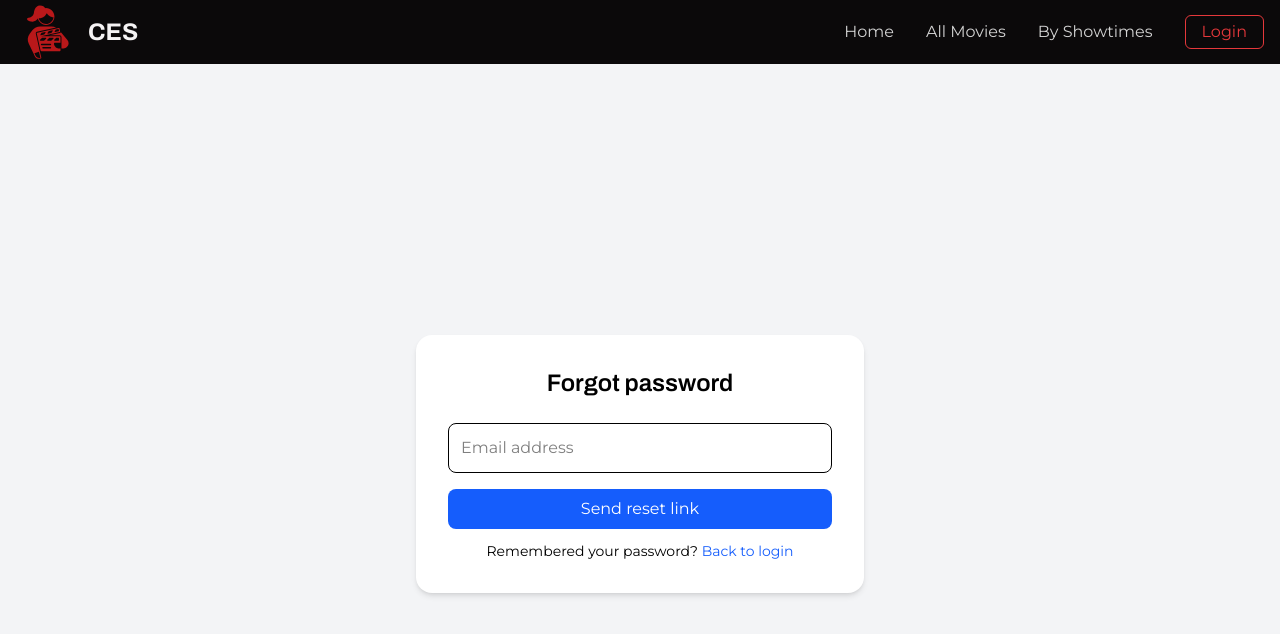
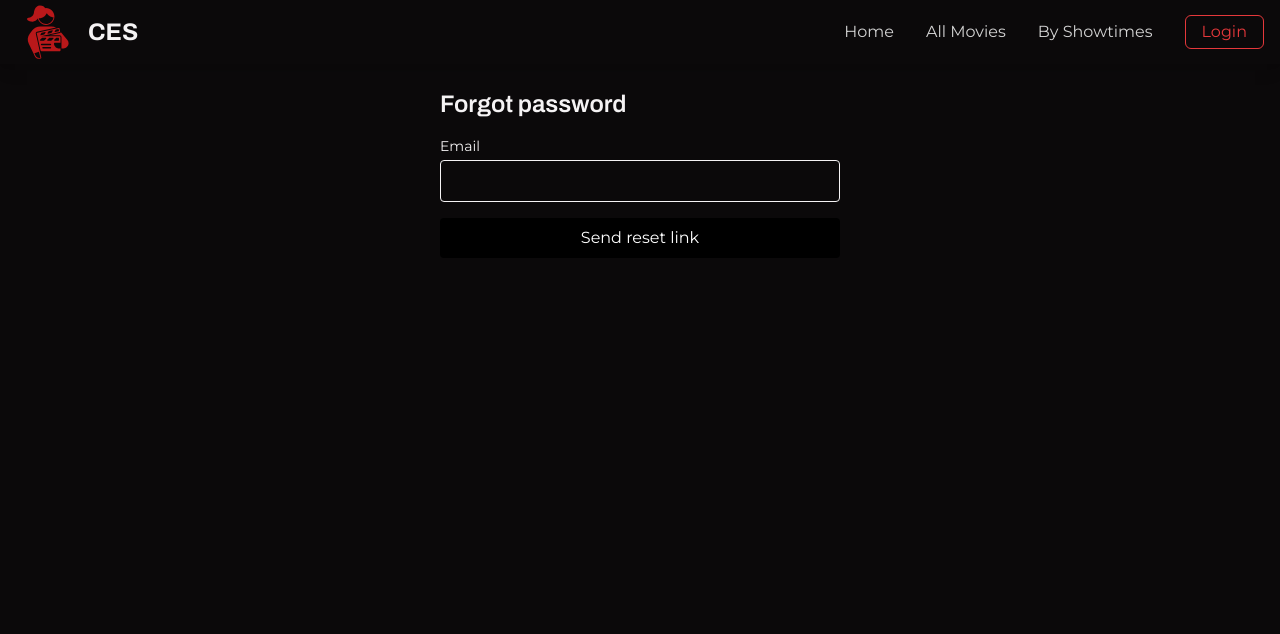
Before and after one commit to SavannahMilburnUGA/ces, a Next.js app in the folder ces/: page /forgot-password in a window 1280 px wide. Shown: the top 634 px of the page. Built offline with nearby package versions, Linux system fonts and the light colour scheme.

Commit message:
forget password working

```diff
--- a/ces/src/app/api/password/reset/route.js
+++ b/ces/src/app/api/password/reset/route.js
@@ -8,70 +8,62 @@ export async function POST(req) {
   try {
     await connectMongoDB();
 
-    const { email, token, newPassword } = await req.json();
-    if (!token || !newPassword) {
-      return NextResponse.json({ error: "token and newPassword are required" }, { status: 400 });
+    const { token, email, newPassword } = await req.json();
+
+    if (!token || !email || !newPassword) {
+      return NextResponse.json(
+        { error: "token, email and newPassword are required" },
+        { status: 400 }
+      );
+    }
+    if (newPassword.length < 8) {
+      return NextResponse.json(
+        { error: "Password must be at least 8 characters" },
+        { status: 400 }
+      );
     }
 
-    // Optional policy
-    if (String(newPassword).length < 8) {
-      return NextResponse.json({ error: "Password must be at least 8 characters" }, { status: 400 });
+    // Find by email first (prevents matching the wrong user)
+    const user = await User.findOne({
+      email: String(email).toLowerCase(),
+      resetPasswordTokenHash: { $exists: true, $ne: null },
+      resetPasswordExpires: { $gt: new Date() },
+    });
+
+    if (!user) {
+      return NextResponse.json(
+        { error: "Reset link is invalid or expired" },
+        { status: 400 }
+      );
     }
 
-    const now = new Date();
-    let user = null;
-
-    // Fast path if email is present
-    if (email) {
-      user = await User.findOne({ email: String(email).toLowerCase() });
+    // Compare the raw token with the stored hash
+    const ok = await bcrypt.compare(String(token), user.resetPasswordTokenHash);
+    if (!ok) {
+      return NextResponse.json(
+        { error: "Reset link is invalid or expired" },
+        { status: 400 }
+      );
     }
 
-    // Token-only path (works even if email missing/garbled)
-    if (!user) {
-      // Only scan users that currently have a **non-expired** reset token
-      const candidates = await User.find({
-        resetPasswordTokenHash: { $exists: true, $ne: null },
-        resetPasswordExpires: { $gt: now },
-      }).select("email name resetPasswordTokenHash resetPasswordExpires");
-
-      for (const u of candidates) {
-        if (await bcrypt.compare(String(token), u.resetPasswordTokenHash)) {
-          user = u;
-          break;
-        }
-      }
-    }
-
-    // Final validation
-    if (
-      !user ||
-      !user.resetPasswordTokenHash ||
-      !user.resetPasswordExpires ||
-      user.resetPasswordExpires < now
-    ) {
-      return NextResponse.json({ error: "Reset link is invalid or expired" }, { status: 400 });
-    }
-
-    // Update password and clear reset fields
+    // All good – update password and clear the reset fields
     user.passwordHash = await bcrypt.hash(String(newPassword), 10);
     user.resetPasswordTokenHash = undefined;
     user.resetPasswordExpires = undefined;
     await user.save();
 
-    // Optional notify
+    // Best-effort notify
     try {
       await sendEmail({
         to: user.email,
         subject: "Your CES password was changed",
-        html: `<p>Hi ${user.name || "there"},</p><p>Your password has been updated.</p>`,
+        html: `<p>Hi ${user.name || "there"},</p><p>Your password was updated.</p>`,
       });
-    } catch {
-      // don't fail reset if email notify has an issue
-    }
+    } catch {}
 
     return NextResponse.json({ ok: true });
-  } catch (err) {
-    console.error("RESET ERROR:", err);
+  } catch (e) {
+    console.error("reset error:", e);
     return NextResponse.json({ error: "Server error" }, { status: 500 });
   }
 }
--- a/ces/src/app/forgot-password/page.js
+++ b/ces/src/app/forgot-password/page.js
@@ -1,52 +1,37 @@
-
 "use client";
-
 import { useState } from "react";
 
 export default function ForgotPasswordPage() {
   const [email, setEmail] = useState("");
-  const [msg, setMsg] = useState({ type: "", text: "" });
   const [busy, setBusy] = useState(false);
+  const [msg, setMsg] = useState("");
 
-  async function submit(e) {
+  const submit = async (e) => {
     e.preventDefault();
-    setBusy(true); setMsg({ type: "", text: "" });
-    const r = await fetch("/api/password/forgot", {
+    setBusy(true); setMsg("");
+    await fetch("/api/password/forgot", {
       method: "POST",
       headers: { "Content-Type": "application/json" },
-      body: JSON.stringify({ email }),
+      body: JSON.stringify({ email })
     });
-    // Always treat as success to avoid enumeration
+    setMsg("If the email exists, a reset link has been sent.");
     setBusy(false);
-    setMsg({ type: "success", text: "If the email exists, a reset link has been sent." });
-  }
+  };
 
   return (
-    <main className="min-h-dvh grid place-items-center bg-gray-100">
-      <section className="bg-white w-full max-w-md rounded-2xl shadow-md p-8 text-black">
-        <h1 className="text-2xl font-semibold mb-6 text-center">Forgot password</h1>
-        {msg.text && (
-          <div className={`mb-4 rounded-md px-3 py-2 text-sm ${msg.type==="success" ? "bg-green-50 text-green-700 border border-green-200" : "bg-red-50 text-red-700 border border-red-200"}`}>
-            {msg.text}
-          </div>
-        )}
-        <form onSubmit={submit} className="grid gap-4">
-          <input
-            type="email"
-            placeholder="Email address"
-            className="border rounded-lg p-3"
-            value={email}
-            onChange={(e)=>setEmail(e.target.value)}
-            required
-          />
-          <button className="bg-blue-600 text-white py-2 rounded-lg hover:bg-blue-700 disabled:opacity-50" disabled={busy}>
-            {busy ? "Sending..." : "Send reset link"}
-          </button>
-        </form>
-        <p className="text-center text-sm mt-3">
-          Remembered your password? <a href="/login" className="text-blue-600 hover:underline">Back to login</a>
-        </p>
-      </section>
+    <main className="max-w-md mx-auto p-6">
+      <h1 className="text-2xl font-semibold mb-4">Forgot password</h1>
+      {msg && <div className="mb-4 text-green-700">{msg}</div>}
+      <form onSubmit={submit} className="space-y-4">
+        <div>
+          <label className="block text-sm mb-1">Email</label>
+          <input className="w-full border rounded px-3 py-2"
+                 value={email} onChange={e=>setEmail(e.target.value)} />
+        </div>
+        <button disabled={busy} className="w-full bg-black text-white rounded px-4 py-2">
+          {busy ? "Sending…" : "Send reset link"}
+        </button>
+      </form>
     </main>
   );
 }
--- a/ces/src/app/reset-password/page.js
+++ b/ces/src/app/reset-password/page.js
@@ -1,13 +1,14 @@
 "use client";
-
 import { useSearchParams, useRouter } from "next/navigation";
-import { useState } from "react";
+import { useMemo, useState } from "react";
 
 export default function ResetPasswordPage() {
   const sp = useSearchParams();
   const router = useRouter();
-  const token = sp.get("token") || "";     // email is optional
-  const email = sp.get("email") || "";
+
+  // Read both values from the link ?token=...&email=...
+  const token = useMemo(() => sp.get("token") || "", [sp]);
+  const email = useMemo(() => sp.get("email") || "", [sp]);
 
   const [pwd, setPwd] = useState("");
   const [busy, setBusy] = useState(false);
@@ -17,63 +18,67 @@ export default function ResetPasswordPage() {
     e.preventDefault();
     setMsg({ type: "", text: "" });
 
-    if (!token) {
-      setMsg({ type: "error", text: "Missing token in URL." });
+    if (!token || !email) {
+      setMsg({ type: "error", text: "Reset link is missing token/email" });
       return;
     }
-    if (!pwd || pwd.length < 8) {
-      setMsg({ type: "error", text: "Password must be at least 8 characters." });
+    if (pwd.length < 8) {
+      setMsg({ type: "error", text: "Password must be at least 8 characters" });
       return;
     }
 
     setBusy(true);
-    try {
     const res = await fetch("/api/password/reset", {
       method: "POST",
       headers: { "Content-Type": "application/json" },
       body: JSON.stringify({ token, email, newPassword: pwd }),
     });
-      const data = await res.json().catch(() => ({}));
+
+    let data = {};
+    try { data = await res.json(); } catch {}
 
     if (!res.ok) {
       setMsg({ type: "error", text: data.error || "Reset failed" });
     } else {
-        setMsg({ type: "success", text: "Password reset! Redirecting to login..." });
+      setMsg({ type: "success", text: "Password reset! Redirecting to login…" });
       setTimeout(() => router.push("/login"), 1200);
     }
-    } catch (err) {
-      setMsg({ type: "error", text: err.message || "Network error" });
-    } finally {
+
     setBusy(false);
-    }
   };
 
   return (
     <main className="max-w-md mx-auto p-6">
-      <h1 className="text-2xl font-semibold mb-4">Reset password</h1>
+      <h1 className="text-2xl font-semibold mb-4">Set a new password</h1>
 
-      {msg.text ? (
+      {msg.text && (
         <div className={msg.type === "error" ? "text-red-600 mb-4" : "text-green-700 mb-4"}>
           {msg.text}
         </div>
-      ) : null}
+      )}
 
       <form onSubmit={submit} className="space-y-4">
+        {/* Show the email as read-only to avoid tampering */}
+        <div>
+          <label className="block text-sm mb-1">Account email</label>
+          <input
+            className="w-full border rounded px-3 py-2 bg-gray-100 text-gray-700"
+            value={email}
+            readOnly
+          />
+        </div>
+
         <div>
           <label className="block text-sm mb-1">New password</label>
           <input
             type="password"
+            className="w-full border rounded px-3 py-2"
             value={pwd}
             onChange={(e) => setPwd(e.target.value)}
-            className="w-full border rounded px-3 py-2"
-            placeholder="••••••••"
           />
         </div>
 
-        <button
-          disabled={busy}
-          className="w-full bg-black text-white rounded px-4 py-2 disabled:opacity-60"
-        >
+        <button disabled={busy} className="w-full bg-black text-white rounded px-4 py-2">
           {busy ? "Saving…" : "Set new password"}
         </button>
       </form>
--- a/ces/src/lib/email.js
+++ b/ces/src/lib/email.js
@@ -1,12 +1,29 @@
 import nodemailer from "nodemailer";
 
-const t = nodemailer.createTransport({
-  host: process.env.SMTP_HOST,
-  port: Number(process.env.SMTP_PORT ?? 465),
-  secure: String(process.env.SMTP_SECURE ?? "true") === "true",
-  auth: { user: process.env.SMTP_USER, pass: process.env.SMTP_PASS },
-});
+let cached = global._mailer;
+
+async function getTransporter() {
+  if (cached) return cached;
+
+  const host = process.env.SMTP_HOST;
+  const port = Number(process.env.SMTP_PORT ?? 587);
+  const hasSecureEnv = typeof process.env.SMTP_SECURE !== "undefined";
+  const secure = hasSecureEnv ? String(process.env.SMTP_SECURE) === "true" : (port === 465);
+  const user = process.env.SMTP_USER;
+  const pass = process.env.SMTP_PASS;
+
+  const transporter = nodemailer.createTransport({ host, port, secure, auth: { user, pass } });
+  await transporter.verify().catch((e) => {
+    console.error("[mail] verify failed:", e?.response || e?.message || e);
+    throw e;
+  });
+
+  global._mailer = transporter;
+  return transporter;
+}
 
 export async function sendEmail(options) {
-  return t.sendMail({ from: process.env.FROM_EMAIL || process.env.SMTP_USER, ...options });
+  const transporter = await getTransporter();
+  const from = process.env.SMTP_FROM || process.env.FROM_EMAIL || process.env.SMTP_USER;
+  return transporter.sendMail({ from, ...options });
 }
--- a/ces/src/models/User.js
+++ b/ces/src/models/User.js
@@ -1,50 +1,31 @@
 import mongoose from "mongoose";
 
 const AddressSchema = new mongoose.Schema({
-  street: { type: String, trim: true },
-  city:   { type: String, trim: true },
-  state:  { type: String, trim: true },
-  zip:    { type: String, trim: true }
+  street: String, city: String, state: String, zip: String
 }, { _id: false });
 
 const PaymentSchema = new mongoose.Schema({
-  cardType:   { type: String, trim: true },
-  cardNumber: { type: String, trim: true },
-  expiration: { type: String, trim: true },
-  billingAddress: { type: String, trim: true },
+  cardType: String, cardNumber: String, expiration: String, billingAddress: String
 }, { _id: false });
 
 const UserSchema = new mongoose.Schema({
-  name:         { type: String, trim: true, required: true },
-  email:        { type: String, trim: true, lowercase: true, unique: true, required: true },
-  phone:        { type: String, trim: true, required: true },
-  passwordHash: { type: String, required: true },
+  name: { type:String, required:true },
+  email:{ type:String, required:true, unique:true, lowercase:true, trim:true },
+  phone:{ type:String, required:true },
+  passwordHash:{ type:String, required:true },
+  promoOptIn:{ type:Boolean, default:false },
+  status:{ type:String, enum:["Inactive","Active"], default:"Active" },
 
-  promoOptIn:   { type: Boolean, default: false },
-  status:       { type: String, enum: ["Inactive", "Active"], default: "Inactive" },
-
-  role:      { type: String, enum: ["user", "admin"], default: "user" },
-  suspended: { type: Boolean, default: false },
-
-  homeAddress: { type: AddressSchema, required: false },
-
+  homeAddress: { type: AddressSchema, required:false },
   payments: {
-    type: [PaymentSchema],
-    validate: { validator: (arr) => !arr || arr.length <= 3, message: "You can store at most 3 payment cards." },
-    default: undefined,
+    type:[PaymentSchema],
+    validate:{ validator:arr=>!arr || arr.length<=3, message:"At most 3 payment cards" },
+    default: undefined
   },
 
-  confirmationToken:    { type: String, index: true },
-  confirmationCodeHash: { type: String },
-  confirmationExpires:  { type: Date },
-
-  customerId: { type: String, unique: true, sparse: true },
-
-  lastProfileUpdate: { type: Date, default: null },
-
-  // Forgot-password (link-only)
-  resetPasswordTokenHash: { type: String, index: true, sparse: true },
-  resetPasswordExpires:   { type: Date },
-}, { timestamps: true });
+  // Password reset (link only)
+  resetPasswordTokenHash: { type:String, index:true, sparse:true },
+  resetPasswordExpires:   { type:Date },
+}, { timestamps:true });
 
 export default mongoose.models.User || mongoose.model("User", UserSchema);
```
Also changed, not shown: ces/src/app/api/password/forgot/route.js (+9 -14 lines). Lines whose indentation alone changed are shown as unchanged.
